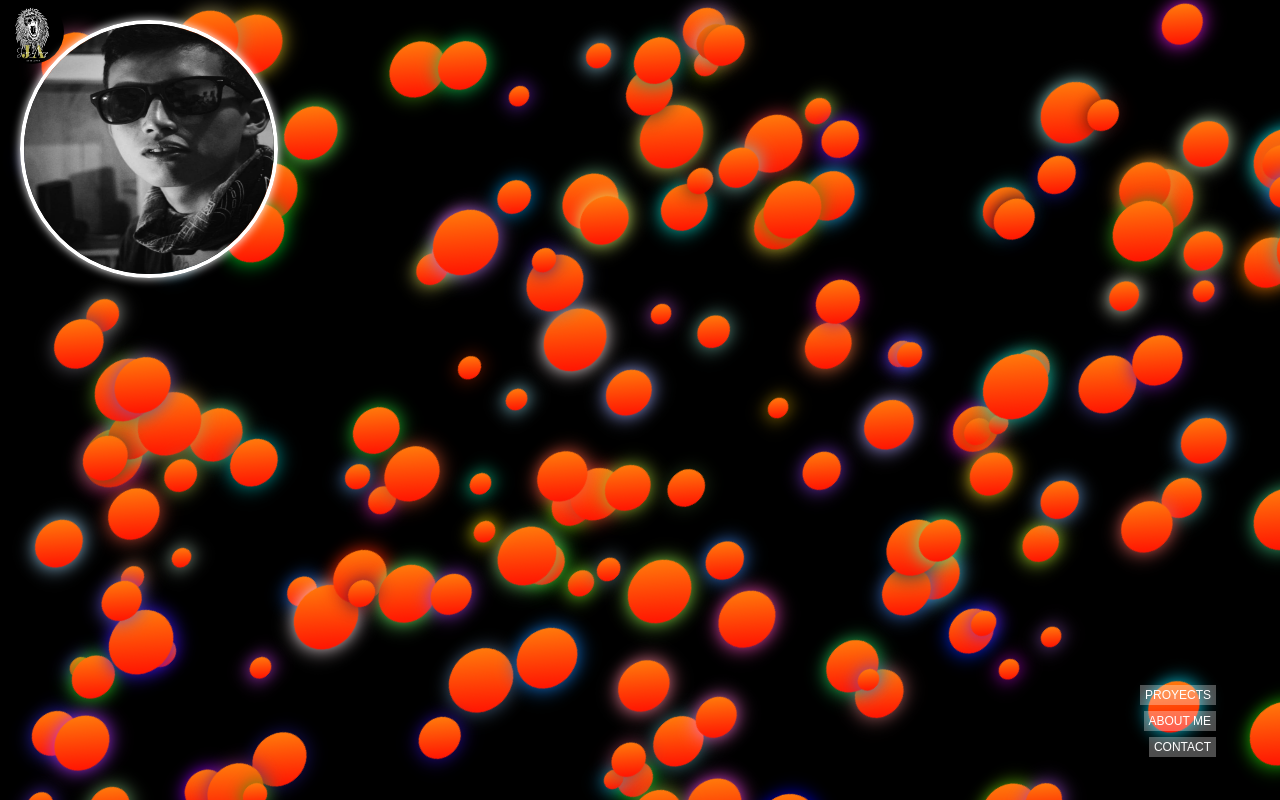
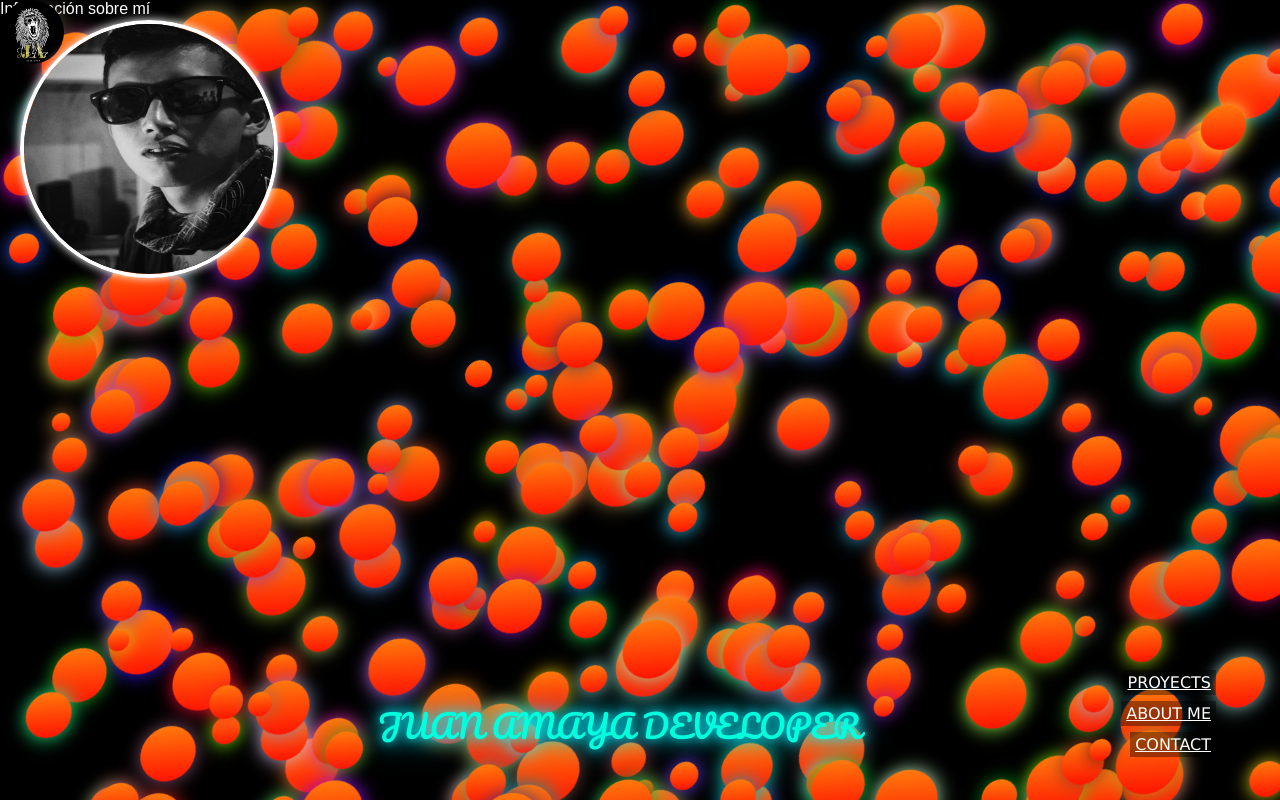
Before and after one commit to Heinrich-Faust/Portafolio, a React (Create React App) app: page /about in a window 1280 px wide. Built offline with nearby package versions, Linux system fonts and the light colour scheme.

Commit message:
completanding

```diff
--- a/package.json
+++ b/package.json
@@ -8,6 +8,7 @@
     "@testing-library/user-event": "^13.5.0",
     "react": "^18.2.0",
     "react-dom": "^18.2.0",
+    "react-router-dom": "^6.15.0",
     "react-scripts": "5.0.1",
     "web-vitals": "^2.1.4"
   },
--- /dev/null
+++ b/src/AboutPage.js
@@ -0,0 +1,9 @@
+// AboutPage.jsx
+import React from 'react';
+import './AboutPage.css';
+
+function AboutPage() {
+  return <div>Información sobre mí</div>;
+}
+
+export default AboutPage;
--- a/src/App.css
+++ b/src/App.css
@@ -13,17 +13,6 @@ html {
   overflow: hidden;
   color: #ffffff;
   font-size: 16px; /* Tamaño de fuente base */
-}
-
-.corner-gif {
-  position: absolute;
-  top: 5%;
-  left: 5%;
-  width: 15%;
-  padding: 2%;
-  border-radius: 50%;
-  border: 1px solid white;
-  z-index: 1;
 }
 
 .shapes-container {
@@ -51,6 +40,7 @@ html {
   font-size: 1em; /* Tamaño de fuente escalable */
   font-weight: bold;
 }
+
 
 .bubble-container {
   position: absolute;
@@ -97,38 +87,12 @@ html {
 .link-button {
   margin: 3px 0;
   padding: 3px 5px;
-  font-size: 0.75em; /* Tamaño de fuente escalable */
-  background-color: rgba(255, 255, 255, 0.3);
+  font-size: 1em; /* Tamaño de fuente escalable */
+  font-family: 'Lucida Sans', cursive;
+  background-color: rgba(0, 0, 0, 0.384);
   color: #ffffff;
   cursor: pointer;
   border: none;
-}
-
-.popup {
-  position: fixed;
-  top: 50%;
-  left: 50%;
-  transform: translate(-50%, -50%);
-  background-color: rgba(0, 0, 0, 0.8);
-  padding: 20px;
-  border-radius: 10px;
-  z-index: 999;
-}
-
-.popup-content {
-  color: #ffffff;
-  font-size: 1em; /* Tamaño de fuente escalable */
-}
-
-.close-button {
-  position: absolute;
-  top: 10px;
-  right: 10px;
-  background: none;
-  border: none;
-  color: #ffffff;
-  font-size: 1em; /* Tamaño de fuente escalable */
-  cursor: pointer;
 }
 
 .info-text {
--- a/src/App.js
+++ b/src/App.js
@@ -1,18 +1,20 @@
 import React, { useState, useEffect } from 'react';
+import { BrowserRouter as Router, Link, Route, Routes, Route as RouteV6 } from 'react-router-dom';
 import './App.css';
 import bubbleImage from './bubble-image.png';
 import topLeftImage from './top-left-image.jpeg';
+import ProjectsPage from './ProjectsPage';
+import AboutPage from './AboutPage';
+import ContactPage from './ContactPage';
 
 function App() {
   const [shapes, setShapes] = useState([]);
   const [bubbleX, setBubbleX] = useState(0);
   const [bubbleY, setBubbleY] = useState(0);
-  const [infoText, setInfoText] = useState('');
-  const [showPopup, setShowPopup] = useState(false);
-  const [popupContent, setPopupContent] = useState('');
+  const [infoText, setInfoText] = useState('JUAN AMAYA DEVELOPER');
 
   useEffect(() => {
-    const initialShapes = Array.from({ length: Math.ceil(17 * 10) }, (_, index) => ({
+    const initialShapes = Array.from({ length: Math.ceil(30 * 10) }, (_, index) => ({
       id: index,
       x: Math.random() * window.innerWidth,
       y: Math.random() * window.innerHeight,
@@ -33,7 +35,7 @@ function App() {
         const dx = shape.x - clientX;
         const dy = shape.y - clientY;
         const distance = Math.sqrt(dx * dx + dy * dy);
-        const forceFactor = 100 / (distance * distance); // Ajusta este valor para cambiar la fuerza del apartado
+        const forceFactor = 100 / (distance * distance);
 
         let newShape = {
           ...shape,
@@ -56,17 +58,8 @@ function App() {
     setBubbleY(clientY);
   };
 
-  const handleButtonPopup = (content) => {
-    setPopupContent(content);
-    setShowPopup(true);
-  };
-
-  const closePopup = () => {
-    setPopupContent('');
-    setShowPopup(false);
-  };
-
   return (
+    <Router>
       <div className="App" onMouseMove={handleMouseMove}>
         <img src={topLeftImage} alt="Top Left" className="top-left-image" />
 
@@ -98,31 +91,27 @@ function App() {
             <img src={bubbleImage} alt="Burbuja" className="bubble-image" />
           </div>
           <div className="link-list">
-          <button className="link-button" onClick={() => handleButtonPopup('Información del Enlace 1')}>
+            <a href="/projects" className="link-button" target="_blank" rel="noopener noreferrer">
               PROYECTS
-          </button>
-          <button className="link-button" onClick={() => handleButtonPopup('Información del Enlace 2')}>
+            </a>
+            <a href="/about" className="link-button" target="_blank" rel="noopener noreferrer">
               ABOUT ME
-          </button>
-          <button className="link-button" onClick={() => handleButtonPopup('Información del Enlace 3')}>
+            </a>
+            <a href="/contact" className="link-button" target="_blank" rel="noopener noreferrer">
               CONTACT
-          </button>
+            </a>
           </div>
         </div>
 
-      {showPopup && (
-        <div className="popup">
-          <div className="popup-content">
-            <button className="close-button" onClick={closePopup}>
-              X
-            </button>
-            {popupContent}
-          </div>
-        </div>
-      )}
+        <Routes>
+          <RouteV6 path="/projects" element={<ProjectsPage />} />
+          <RouteV6 path="/about" element={<AboutPage />} />
+          <RouteV6 path="/contact" element={<ContactPage />} />
+        </Routes>
 
         <div className="info-text">{infoText}</div>
       </div>
+    </Router>
   );
 }
 
--- /dev/null
+++ b/src/ContactPage.js
@@ -0,0 +1,9 @@
+// ContactPage.jsx
+import React from 'react';
+import './ContactPage.css';
+
+function ContactPage() {
+  return <div>Información de Contacto</div>;
+}
+
+export default ContactPage;
--- /dev/null
+++ b/src/ProjectsPage.js
@@ -0,0 +1,9 @@
+// ProjectsPage.jsx
+import React from 'react';
+import './ProjectsPage.css';
+
+function ProjectsPage() {
+  return <div>Información de Proyectos</div>;
+}
+
+export default ProjectsPage;
```
Also changed, not shown: src/AboutPage.css (added), src/ContactPage.css (added), src/ProjectsPage.css (added), 1 other file (tests, documents, lock files or other folders). Lines whose indentation alone changed are shown as unchanged.
